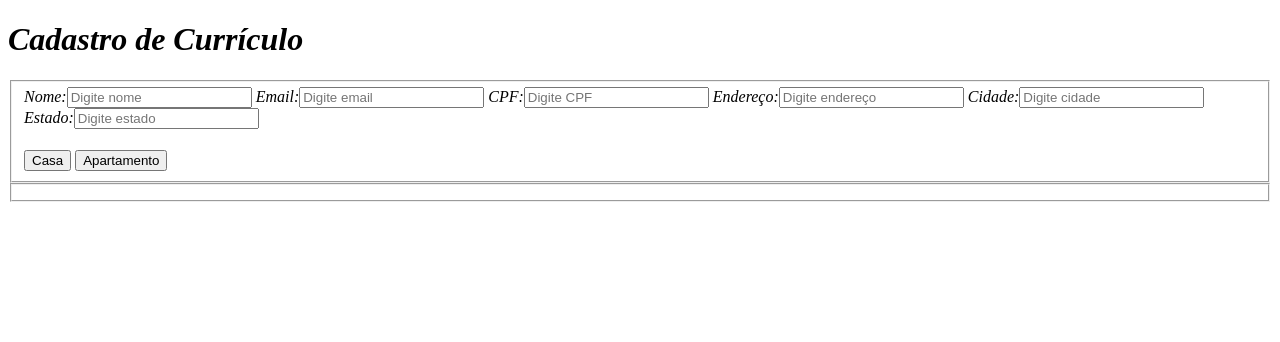
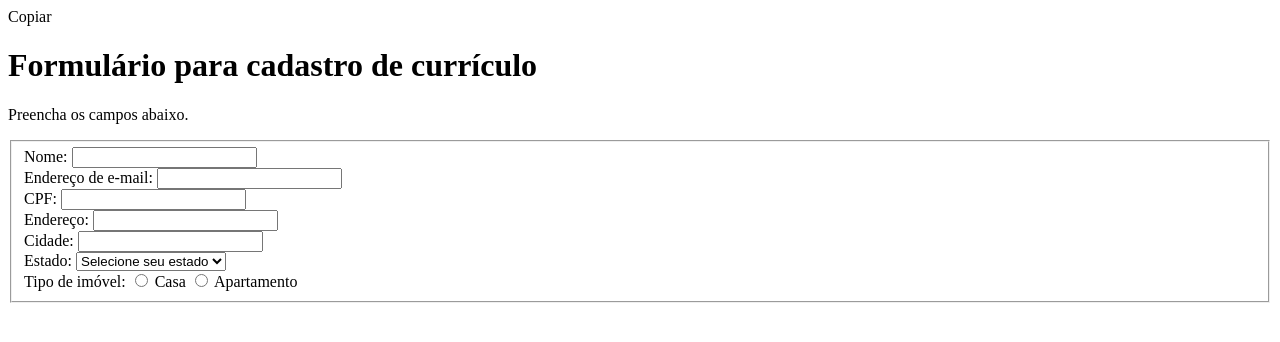
Before and after one commit to J88-S/trybe-exercises, a plain HTML site: page bloco-6-html-e-css-forms-flexbox-e-responsivo/dia-1-html-css-forms/forms.html in a window 1280 px wide. Drawn offline with Linux system fonts and the light colour scheme.

Commit message:
Correção exercício 1 - conteúdo 6.1

```diff
--- a/bloco-6-html-e-css-forms-flexbox-e-responsivo/dia-1-html-css-forms/forms.html
+++ b/bloco-6-html-e-css-forms-flexbox-e-responsivo/dia-1-html-css-forms/forms.html
@@ -1,32 +1,57 @@
+Copiar
+<!--index.html-->
 <!DOCTYPE html>
 <html>
+
 <head>
-    <meta charset="UTF-8">
-    <meta http-equiv="X-UA-Compatible" content="IE=edge">
-    <meta name="viewport" content="width=device-width, initial-scale=1.0">
-    <title>Document</title>
-    <link rel="stylesheet" href="style.css">
+  <meta charset="UTF-8">
+  <meta name="viewport" content="width=device-width, initial-scale=1.0">
+  <title>Formulario-curriculo</title>
+  <link href="style.css" rel="stylesheet" type="text/css">
 </head>
+
 <body>
-    <header>
-        <h1> <em>Cadastro de Currículo<a</h1>
-    </header>
-    <form action="" method="GET">
-    <fieldset>
-      Nome:<input type="text" placeholder="Digite nome" name="texto" maxlength="40" required>
-      Email:<input type="email" placeholder="Digite email" name="email"  maxlength="50" required>
-      CPF:<input type="text" placeholder="Digite CPF" name="texto" maxlength="11" required>
-      Endereço:<input type="text" placeholder="Digite endereço" name="texto" maxlength="200" required>
-      Cidade:<input type="text" placeholder="Digite cidade" name="texto" maxlength="28" required>
-      Estado:<input type="text" placeholder="Digite estado" name="texto" selected>
-      <option></option>
-      <button type="radio" required>Casa</button>
-      <button type="radio" required>Apartamento</button>
-    </fieldset>
-    <fieldset>
+  <header class="form-header">
+    <h1>Formulário para cadastro de currículo</h1>
+    <p>Preencha os campos abaixo.</p>
+  </header>
+  <main>
+    <form id="cv-form">
+      <div class="form-row">
+        <fieldset>
+          <div class="line-content">
+            <label for="name">Nome: </label>
+            <input type="text" name="name" id="name" maxlength="40" required>
+          </div>
+          <div class="line-content">
+            <label for="email">Endereço de e-mail: </label>
+            <input class="email-input" type="email" name="email" id="email" maxlength="50" required>
+          </div>
+          <div class="line-content">
+            <label for="cpf-number">CPF: </label>
+            <input type="text" name="cpf" id="cpf-number" maxlength="11" required>
+          </div>
+          <div class="line-content">
+            <label for="address">Endereço: </label>
+            <input type="text" name="address" id="address" maxlength="200" required>
+          </div>
+          <div class="line-content">
+            <label for="city">Cidade: </label>
+            <input type="text" name="city" id="city" maxlength="200" required>
+          </div>
+          <div class="line-content">
+            <label for="state">Estado: </label>
+            <select name="state" id="state" required>
+              <option disabled selected value>Selecione seu estado</option>
+            </select>
+          </div>
+          <div class="line-content">
+            <label for="houseType">Tipo de imóvel: </label>
+            <input type="radio" name="houseType" id="house" value="house" required> <span>Casa</span>
+            <input type="radio" name="houseType" id="apartment" value="apartment" required>
+            <span>Apartamento</span>
+          </div>
+        </fieldset>
+</body>
 
-    </fieldset>
-
-  </form>
-</body>
 </html>
```
